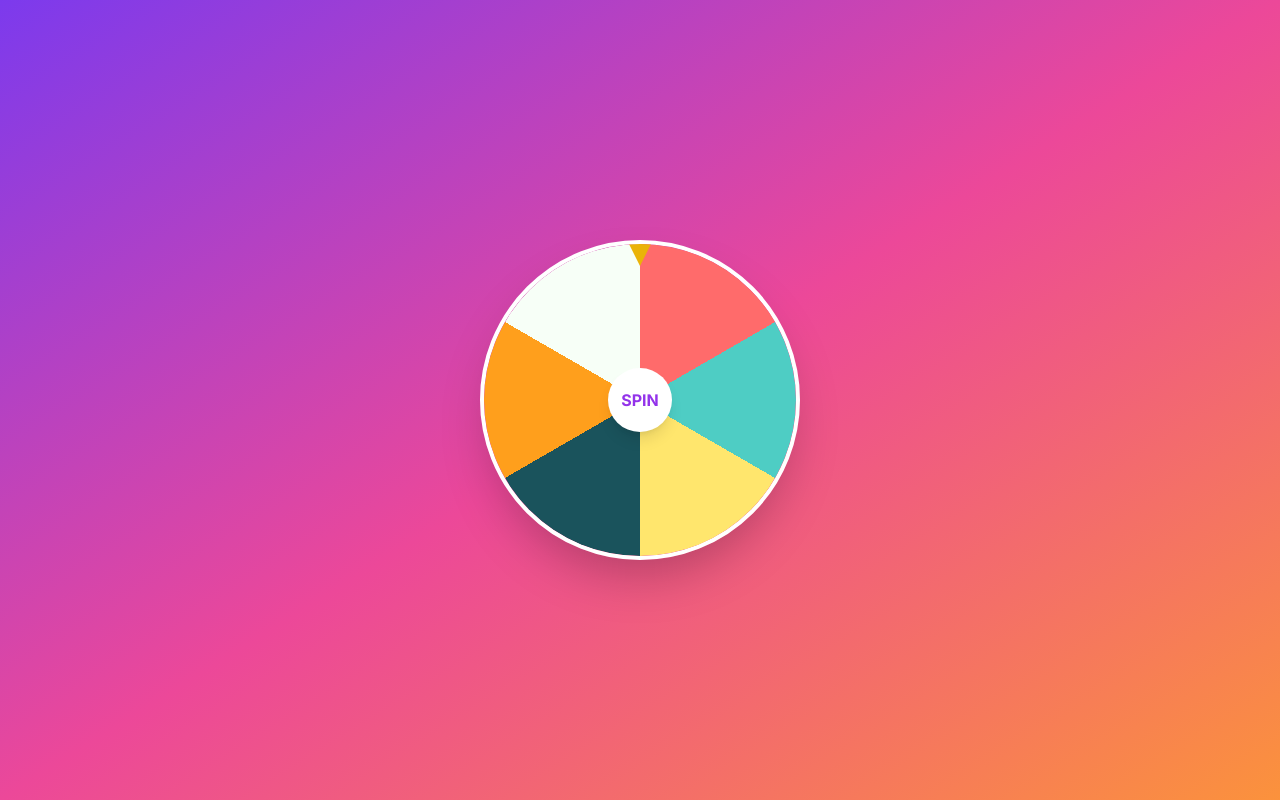
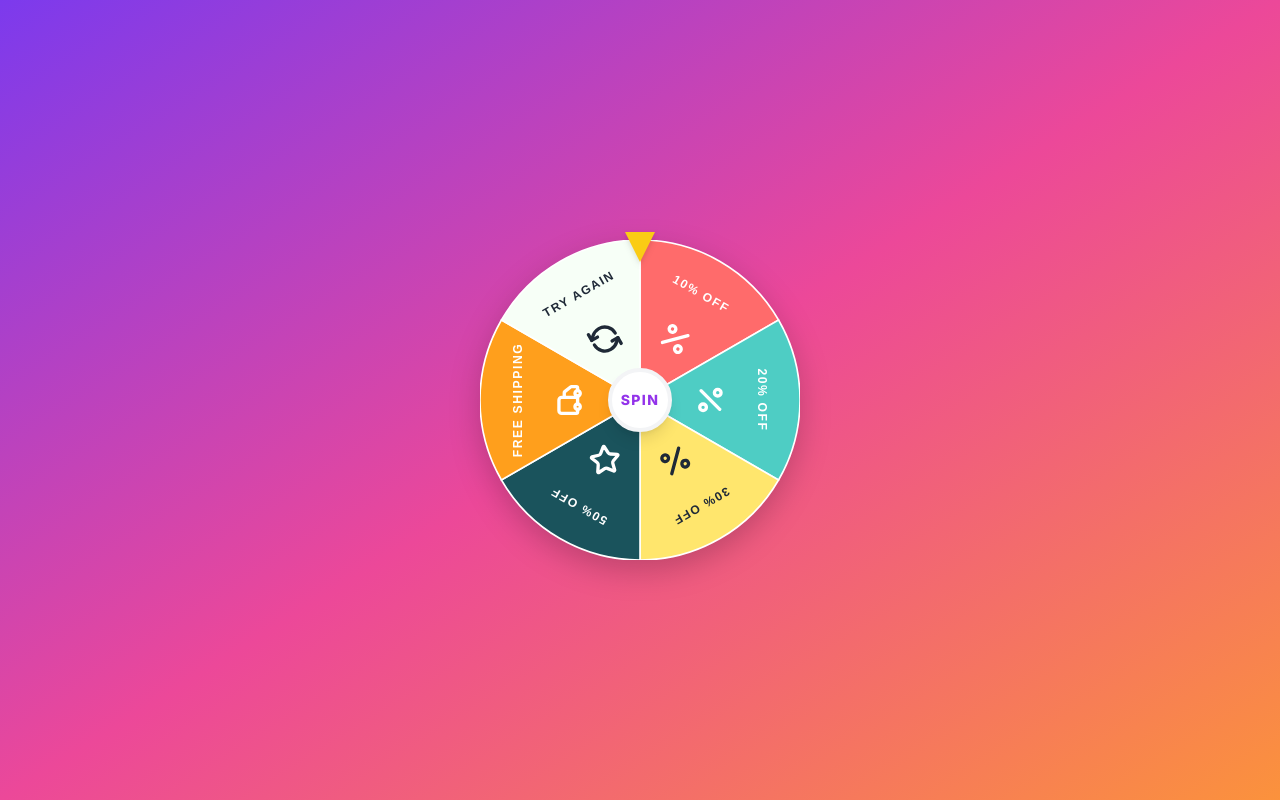
Before and after one commit to EduardoAfInacio/birthday-wheel, a Next.js app in the folder frontend/: page /wheel in a window 1280 px wide. Built offline with nearby package versions, Linux system fonts and the light colour scheme.

Commit message:
Completed Wheel page frontend

```diff
--- a/frontend/src/components/WheelPage.tsx
+++ b/frontend/src/components/WheelPage.tsx
@@ -3,15 +3,15 @@
 import { useState } from "react"
 import confetti from "canvas-confetti"
 import { motion, useAnimation } from "framer-motion"
-import { Button } from "./ui/button";
+import { ShoppingBag, Star, Truck, RefreshCcw, Percent, Gift } from "lucide-react";
 
 const prizes = [
-    { label: "10% OFF", color: "#FF6B6B" },
-    { label: "20% OFF", color: "#4ECDC4" },
-    { label: "30% OFF", color: "#FFE66D" },
-    { label: "50% OFF", color: "#1A535C" },
-    { label: "Frete Grátis", color: "#FF9F1C" },
-    { label: "Tente de novo", color: "#F7FFF7" },
+    { label: "10% OFF", color: "#FF6B6B", icon: Percent },       // Index 0
+    { label: "20% OFF", color: "#4ECDC4", icon: Percent },       // Index 1
+    { label: "30% OFF", color: "#FFE66D", icon: Percent },       // Index 2
+    { label: "50% OFF", color: "#1A535C", icon: Star },          // Index 3 (Winner)
+    { label: "FREE SHIPPING", color: "#FF9F1C", icon: Truck },   // Index 4
+    { label: "TRY AGAIN", color: "#F7FFF7", icon: RefreshCcw },  // Index 5
 ]
 
 export function WheelPage() {
@@ -24,68 +24,143 @@ export function WheelPage() {
         setSpinning(true);
         setPrize(null);
 
-            const winningIndex = 3; // Índice do prêmio (50% OFF)
+        const winningIndex = 3; // 50% OFF (Dark Blue)
         const segmentAngle = 360 / prizes.length;
 
-            const halfSegment = segmentAngle / 2;
+        // 1. (winningIndex * segmentAngle) -> Angle where the segment starts
+        // 2. (segmentAngle / 2) -> Add half to get the CENTER of the segment
+        // 3. 360 - (...) -> Invert to spin clockwise to the top
+        const rotationNeeded = 360 - (winningIndex * segmentAngle) - (segmentAngle / 2);
 
-            const randomOffset = (Math.random() - 0.5) * (segmentAngle * 0.4);
+        // Add 10 full spins (360 * 10) + the precise rotation
+        const spinRotation = (360 * 10) + rotationNeeded;
 
-            const spinRotation = 4320 + (360 - (winningIndex * segmentAngle) - halfSegment) + randomOffset;
+        // Add a small random variation (-10% to +10% of the slice) for realism
+        // but without leaving the winning color
+        const randomOffset = (Math.random() - 0.5) * (segmentAngle * 0.2);
 
         await controls.start({
-                rotate: spinRotation,
-                transition: { duration: 10, ease: "circOut", type: "tween" },
+            rotate: spinRotation + randomOffset,
+            transition: { duration: 6, ease: "circOut", type: "tween" },
         })
 
         setSpinning(false);
         setPrize(prizes[winningIndex].label);
 
         confetti({
-                particleCount: 100,
+            particleCount: 150,
             spread: 70,
             origin: { y: 0.6 }
         })
     }
 
+    const createSlicePath = (index: number, total: number, radius: number) => {
+        const angle = 360 / total;
+        const startAngle = (index * angle) * (Math.PI / 180);
+        const endAngle = ((index + 1) * angle) * (Math.PI / 180);
+        const x1 = 50 + radius * Math.cos(startAngle);
+        const y1 = 50 + radius * Math.sin(startAngle);
+        const x2 = 50 + radius * Math.cos(endAngle);
+        const y2 = 50 + radius * Math.sin(endAngle);
+        return `M 50 50 L ${x1} ${y1} A ${radius} ${radius} 0 0 1 ${x2} ${y2} Z`;
+    }
+
     return (
-        <div className="flex flex-col items-center gap-8">
-        <div className="relative w-80 h-80 rounded-full border-4 border-white shadow-2xl overflow-hidden">
-            <div className="absolute top-0 left-1/2 -translate-x-1/2 -translate-y-2 z-10 w-0 h-0 border-l-[15px] border-l-transparent border-r-[15px] border-r-transparent border-t-[30px] border-t-yellow-500" />
+        <div className="flex flex-col items-center gap-8 py-10">
+            <div className="relative w-80 h-80">
+                {/* Indicator Arrow (Fixed at top) */}
+                <div className="absolute top-0 left-1/2 -translate-x-1/2 -translate-y-2 z-20">
+                    <div className="w-0 h-0 border-l-[15px] border-l-transparent border-r-[15px] border-r-transparent border-t-[30px] border-t-yellow-400 drop-shadow-md" />
+                </div>
 
+                {/* Wheel Container */}
                 <motion.div
                     className="w-full h-full"
                     animate={controls}
-            style={{ borderRadius: "50%" }}
+                    initial={{ rotate: 0 }}
+                    style={{ filter: "drop-shadow(0px 10px 15px rgba(0,0,0,0.2))" }}
                 >
-            <div className="w-full h-full rounded-full"
-                style={{
-                    background: `conic-gradient(
-                    ${prizes.map((p, i) =>
-                        `${p.color} ${(i * 100)/prizes.length}% ${((i+1) * 100)/prizes.length}%`
-                    ).join(', ')}
-                    )`
-                }}
+                    {/* SVG with initial -90deg rotation so Index 0 starts at the top */}
+                    <svg viewBox="0 0 100 100" className="w-full h-full transform -rotate-90">
+                        {prizes.map((p, i) => {
+                            const angle = 360 / prizes.length;
+                            const midAngle = (i * angle) + (angle / 2);
+                            const rad = midAngle * (Math.PI / 180);
+
+                            // Adjusted positions (Text on edge, icon in center)
+                            const iconRadius = 22;
+                            const iconX = 50 + iconRadius * Math.cos(rad);
+                            const iconY = 50 + iconRadius * Math.sin(rad);
+
+                            const textRadius = 38;
+                            const textX = 50 + textRadius * Math.cos(rad);
+                            const textY = 50 + textRadius * Math.sin(rad);
+
+                            return (
+                                <g key={i}>
+                                    <path
+                                        d={createSlicePath(i, prizes.length, 50)}
+                                        fill={p.color}
+                                        stroke="white"
+                                        strokeWidth="0.5"
+                                    />
+
+                                    {/* Icon */}
+                                    <g transform={`translate(${iconX}, ${iconY}) rotate(${midAngle + 90})`}>
+                                        <foreignObject x="-5" y="-5" width="10" height="10">
+                                            <div className={`flex justify-center items-center h-full w-full ${['#F7FFF7', '#FFE66D'].includes(p.color) ? 'text-gray-800' : 'text-white'}`}>
+                                                <p.icon size={10} strokeWidth={2.5} />
+                                            </div>
+                                        </foreignObject>
+                                    </g>
+
+                                    {/* Text */}
+                                    <g transform={`translate(${textX}, ${textY}) rotate(${midAngle + 90})`}>
+                                        <text
+                                            x="0"
+                                            y="0"
+                                            fill={['#F7FFF7', '#FFE66D'].includes(p.color) ? '#1f2937' : 'white'}
+                                            textAnchor="middle"
+                                            dominantBaseline="middle"
+                                            fontSize="3.8"
+                                            fontWeight="800"
+                                            fontFamily="Arial, sans-serif"
+                                            style={{ textTransform: 'uppercase', letterSpacing: '0.5px' }}
                                         >
-            </div>
+                                            {p.label}
+                                        </text>
+                                    </g>
+                                </g>
+                            )
+                        })}
+                    </svg>
                 </motion.div>
+
+                {/* Center Button */}
                 <button
                     onClick={spin}
                     disabled={spinning}
-            className="absolute top-1/2 left-1/2 -translate-x-1/2 -translate-y-1/2 w-16 h-16 bg-white rounded-full shadow-lg flex items-center justify-center font-bold text-purple-600 hover:scale-105 transition"
+                    className="absolute top-1/2 left-1/2 -translate-x-1/2 -translate-y-1/2 w-16 h-16 bg-white rounded-full shadow-lg flex items-center justify-center font-extrabold text-purple-600 hover:scale-105 transition-transform z-10 text-sm tracking-widest border-4 border-gray-100"
                 >
                     SPIN
                 </button>
             </div>
+
+            {/* Result Card */}
             {prize && (
                 <motion.div
-            initial={{ opacity: 0, y: 50 }}
+                    initial={{ opacity: 0, y: 20 }}
                     animate={{ opacity: 1, y: 0 }}
-            className="bg-white p-6 rounded-xl shadow-xl text-center"
+                    className="bg-white p-6 rounded-xl shadow-2xl text-center border border-gray-100 w-full max-w-sm"
                 >
                     <h2 className="text-2xl font-bold text-gray-800">Congratulations!</h2>
-            <p className="text-lg">Você ganhou: <span className="font-bold text-pink-600 text-3xl block mt-2">{prize}</span></p>
-            <Button className="mt-4 w-full bg-pink-500">Enjoy your prize!</Button>
+                    <p className="text-gray-500 text-sm mt-1">You won:</p>
+                    <div className="text-3xl font-black text-transparent bg-clip-text bg-gradient-to-r from-purple-600 to-pink-600 my-4">
+                        {prize}
+                    </div>
+                    <button className="w-full py-2 px-4 bg-gradient-to-r from-purple-600 to-pink-600 text-white rounded-lg font-bold shadow-md hover:shadow-lg transition-all">
+                        CLAIM PRIZE
+                    </button>
                 </motion.div>
             )}
         </div>
```
Lines whose indentation alone changed are shown as unchanged.
